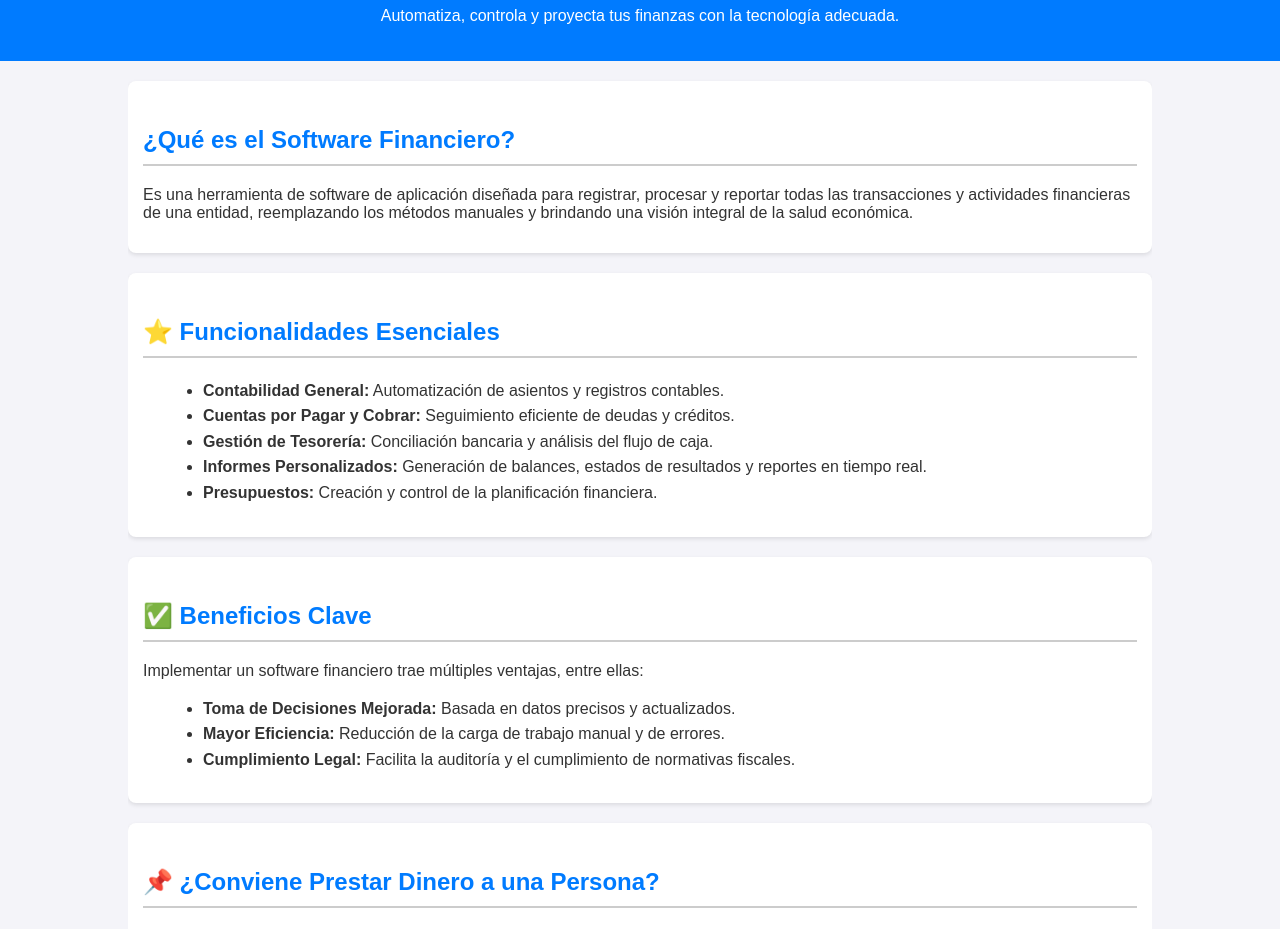
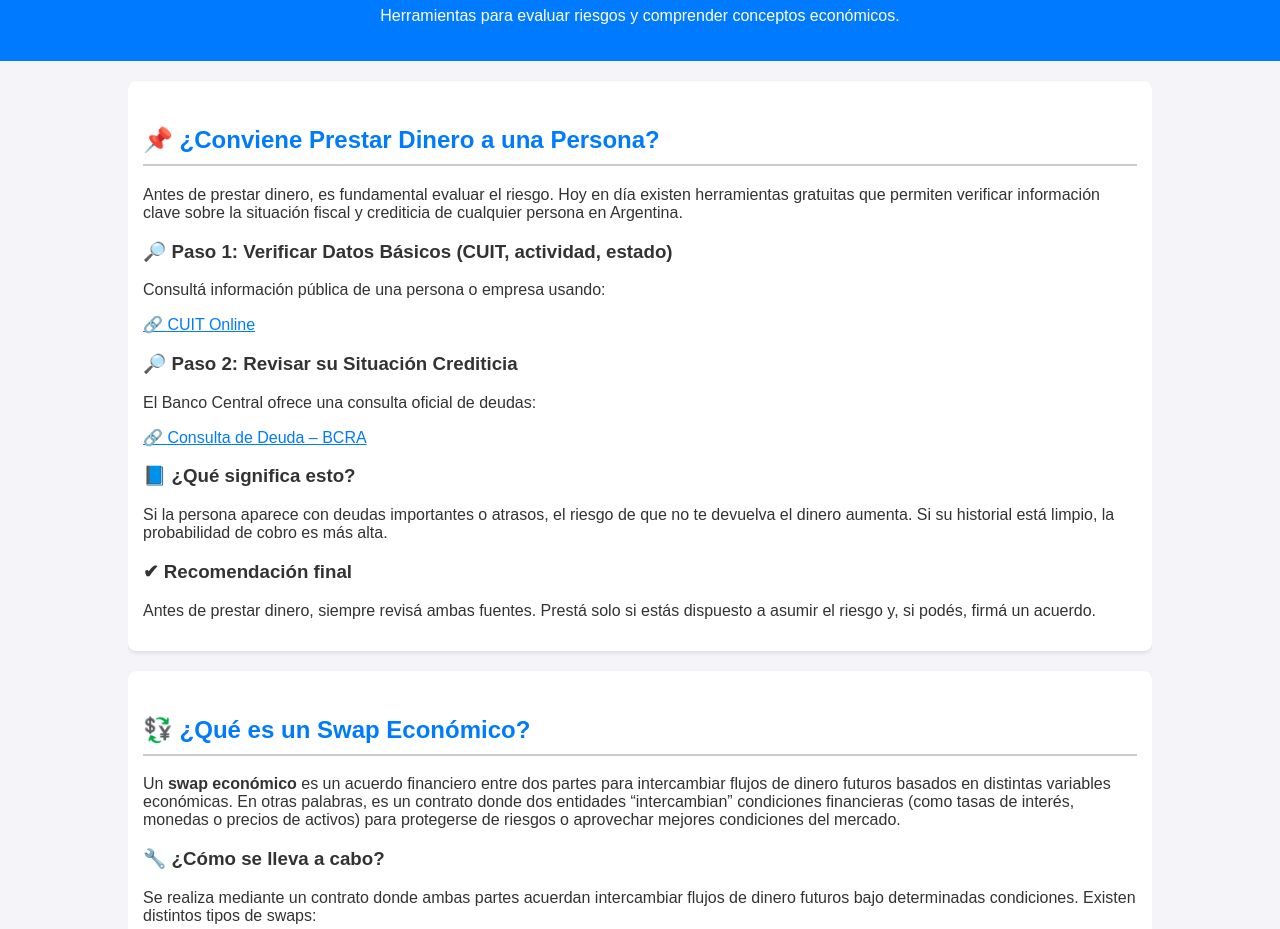
Before and after one commit to juaninegroni-ai/SWAP, a plain HTML site: page index.html in a window 1280 px wide. Shown: the part 93-1022 px from the top of the page. Drawn offline with Linux system fonts and the light colour scheme.

Commit message:
Update index.html

```diff
--- a/index.html
+++ b/index.html
@@ -3,7 +3,7 @@
 <head>
     <meta charset="UTF-8">
     <meta name="viewport" content="width=device-width, initial-scale=1.0">
-    <title>Software Financiero: Gestión Inteligente de Finanzas</title>
+    <title>Información Financiera Útil</title>
     <style>
         body {
             font-family: Arial, sans-serif;
@@ -50,37 +50,11 @@
 <body>
 
     <header>
-        <h1>Software Financiero: La Clave de la Gestión Moderna</h1>
-        <p>Automatiza, controla y proyecta tus finanzas con la tecnología adecuada.</p>
+        <h1>Información Financiera Clave</h1>
+        <p>Herramientas para evaluar riesgos y comprender conceptos económicos.</p>
     </header>
 
     <div class="container">
-
-        <div class="section-text">
-            <h2>¿Qué es el Software Financiero?</h2>
-            <p>Es una herramienta de software de aplicación diseñada para registrar, procesar y reportar todas las transacciones y actividades financieras de una entidad, reemplazando los métodos manuales y brindando una visión integral de la salud económica.</p>
-        </div>
-
-        <div class="section-text">
-            <h2>⭐ Funcionalidades Esenciales</h2>
-            <ul>
-                <li><strong>Contabilidad General:</strong> Automatización de asientos y registros contables.</li>
-                <li><strong>Cuentas por Pagar y Cobrar:</strong> Seguimiento eficiente de deudas y créditos.</li>
-                <li><strong>Gestión de Tesorería:</strong> Conciliación bancaria y análisis del flujo de caja.</li>
-                <li><strong>Informes Personalizados:</strong> Generación de balances, estados de resultados y reportes en tiempo real.</li>
-                <li><strong>Presupuestos:</strong> Creación y control de la planificación financiera.</li>
-            </ul>
-        </div>
-
-        <div class="section-text">
-            <h2>✅ Beneficios Clave</h2>
-            <p>Implementar un software financiero trae múltiples ventajas, entre ellas:</p>
-            <ul>
-                <li><strong>Toma de Decisiones Mejorada:</strong> Basada en datos precisos y actualizados.</li>
-                <li><strong>Mayor Eficiencia:</strong> Reducción de la carga de trabajo manual y de errores.</li>
-                <li><strong>Cumplimiento Legal:</strong> Facilita la auditoría y el cumplimiento de normativas fiscales.</li>
-            </ul>
-        </div>
 
         <!-- Links para evaluar si conviene prestar dinero -->
         <div class="section-text">
@@ -140,7 +114,7 @@
         </div>
 
         <footer>
-            <p style="text-align: center; margin-top: 40px; padding: 10px; border-top: 1px solid #ccc;">&copy; 2025 - Información sobre Software Financiero</p>
+            <p style="text-align: center; margin-top: 40px; padding: 10px; border-top: 1px solid #ccc;">&copy; 2025 - Información Financiera</p>
         </footer>
 
     </div>
```
